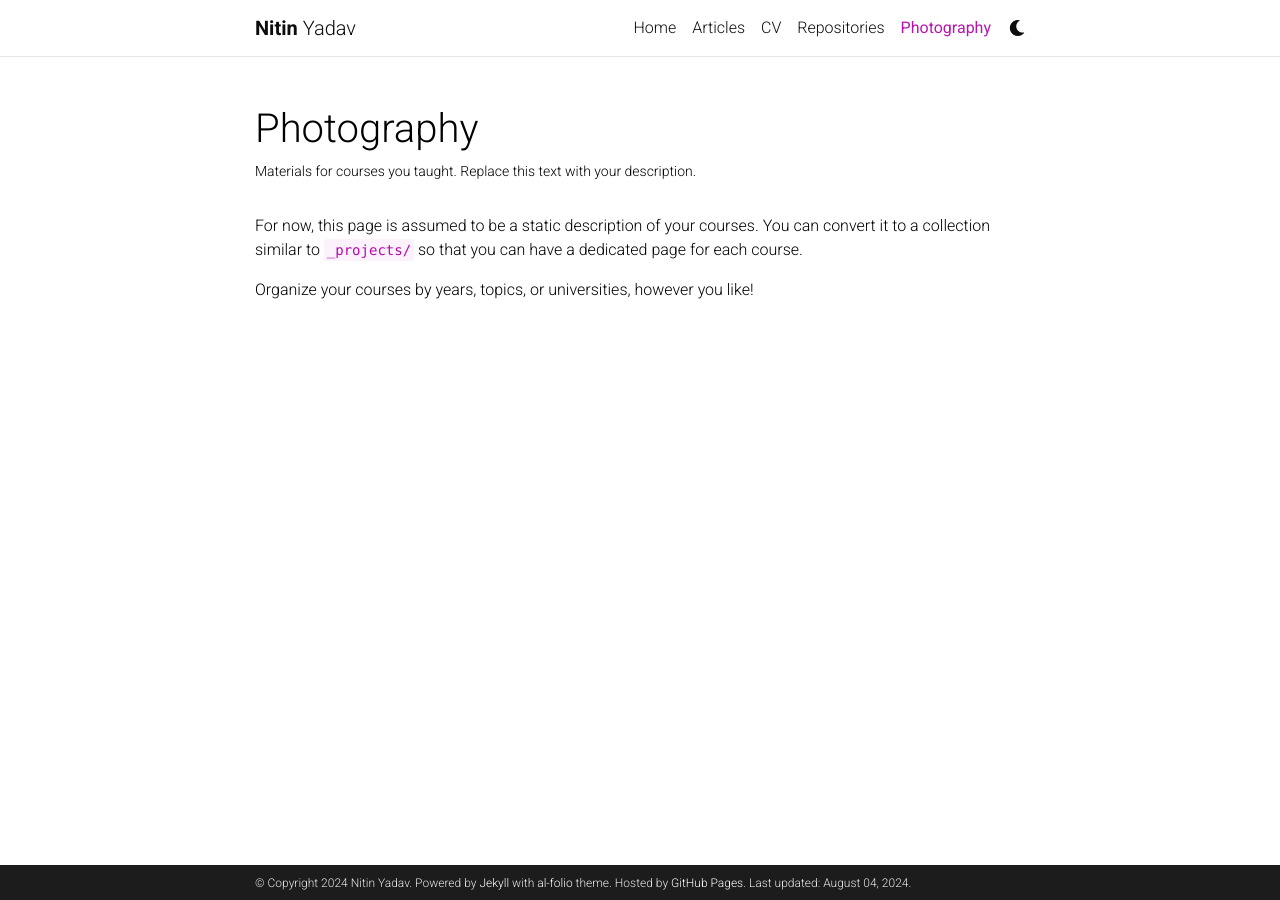
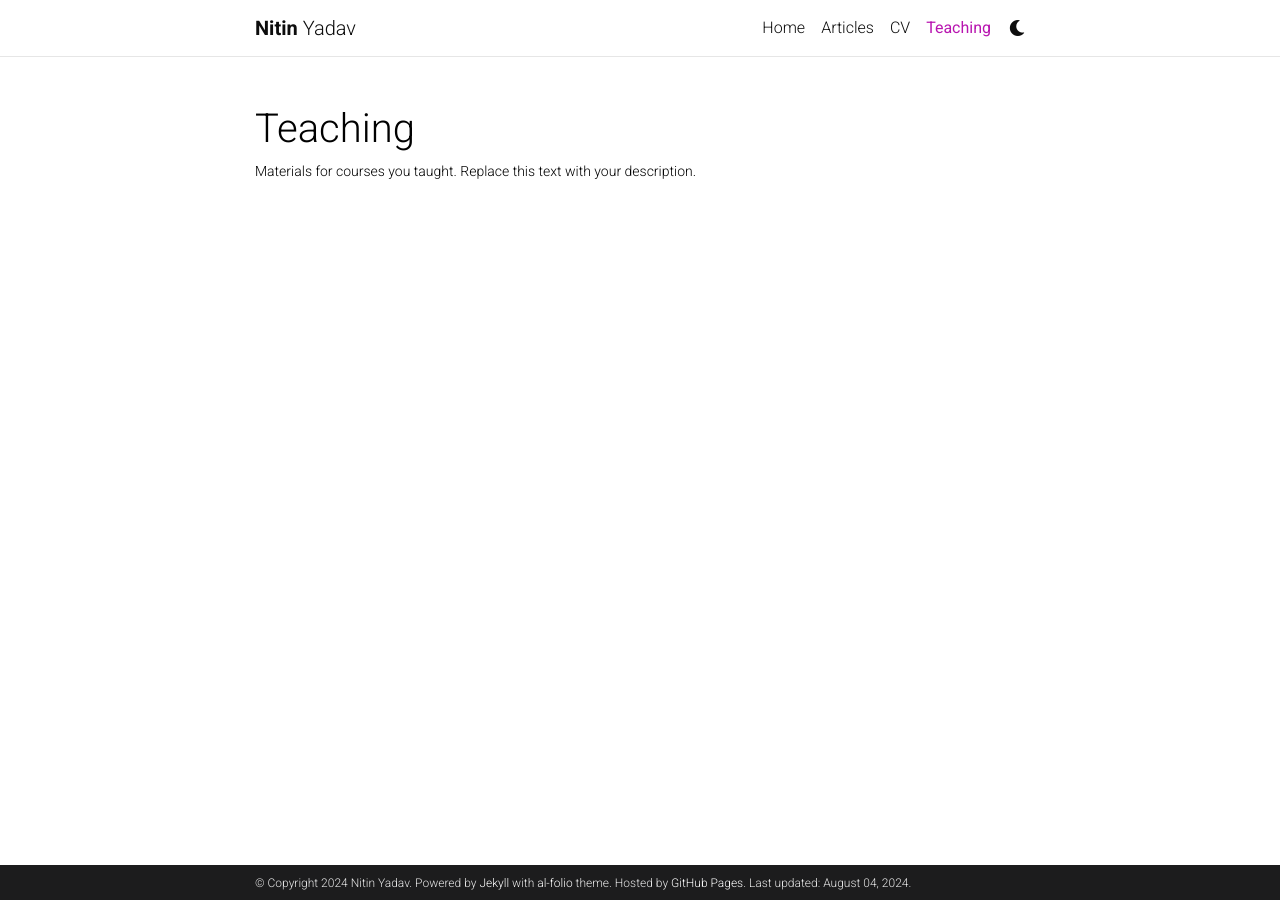
Before and after one commit to nitinyadav-solar/SOS.github.io, a Jekyll site: the page built from _pages/teaching.md, in a window 1280 px wide. Built offline with Jekyll 4.4.1, drawn with Linux system fonts in a browser that asks for light colours; full-size pictures stand in for the smaller copies a plugin makes; comment, search, counter and statistics services are not loaded; a style sheet for code colours, icons or effects is not loaded.

Commit message:
some changes in into

```diff
--- a/_pages/teaching.md
+++ b/_pages/teaching.md
@@ -1,12 +1,8 @@
 ---
 layout: page
 permalink: /teaching/
-title: Photography
+title: Teaching
 description: Materials for courses you taught. Replace this text with your description.
 nav: true
-nav_order: 5
+nav_order: 4
 ---
-
-For now, this page is assumed to be a static description of your courses. You can convert it to a collection similar to `_projects/` so that you can have a dedicated page for each course.
-
-Organize your courses by years, topics, or universities, however you like!
```
Also changed, not shown: _pages/repositories.md (deleted, +0 -44 lines).
